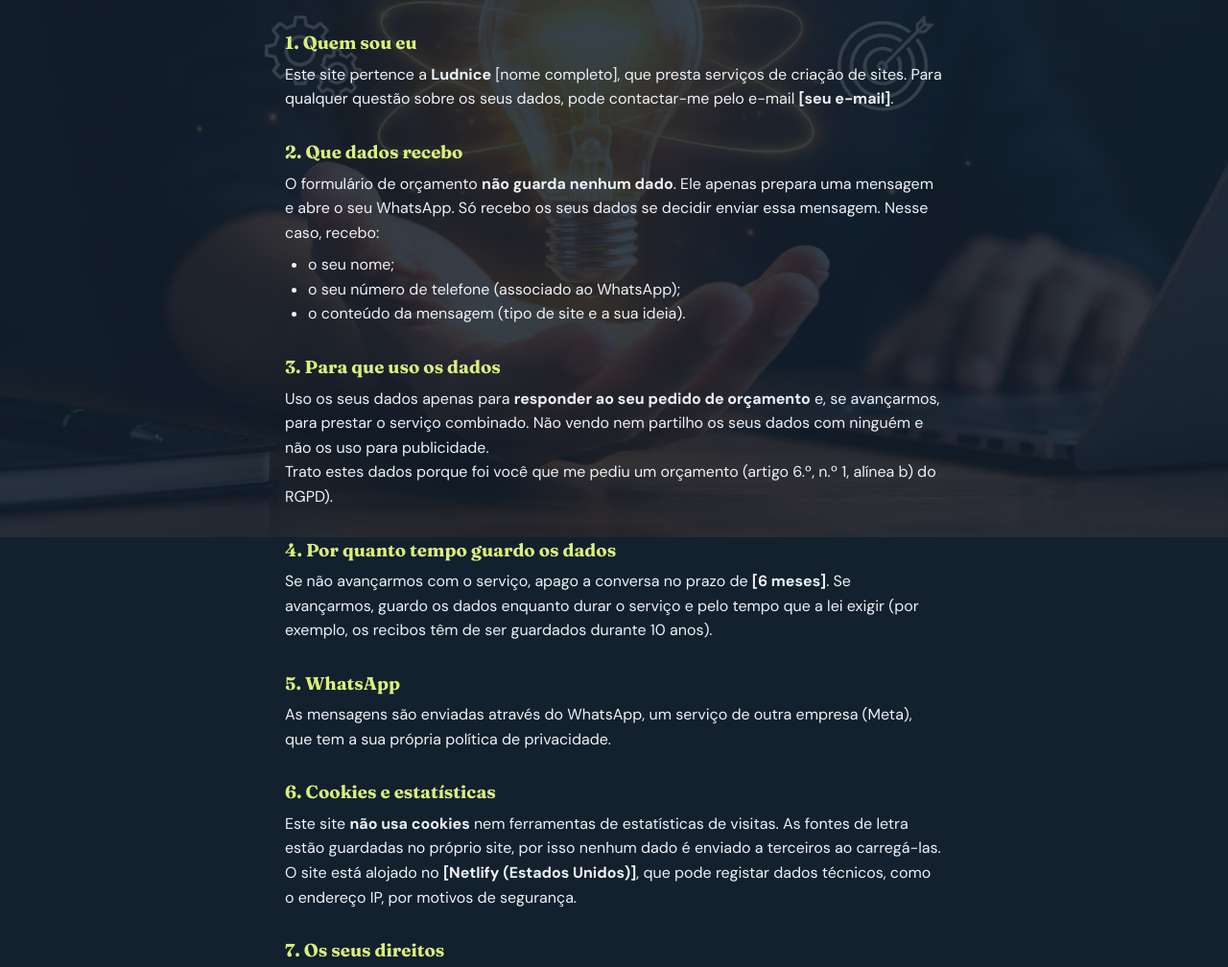
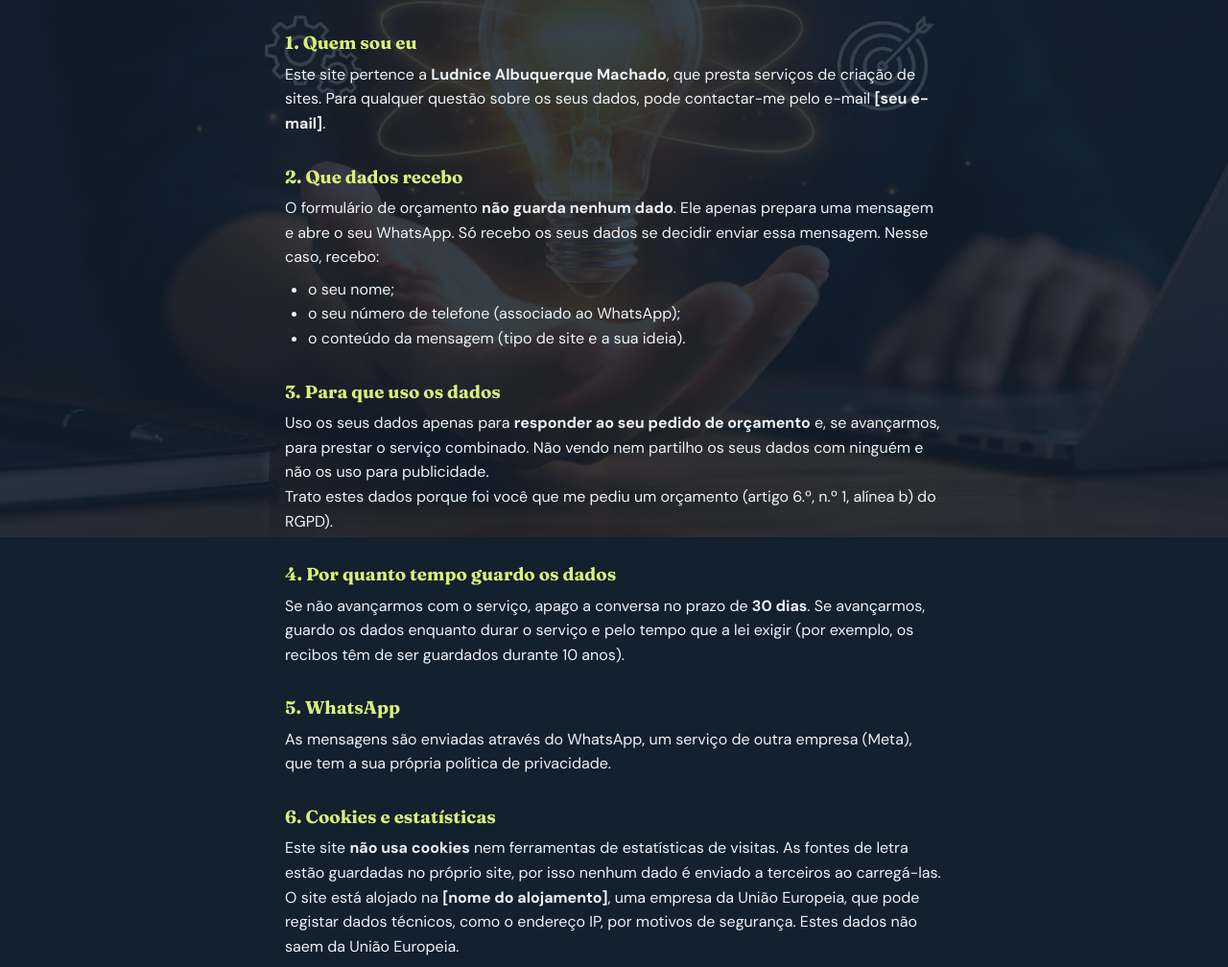
Before and after one commit to ludnice11-lang/siteLudnice, a plain HTML site: page privacidade.html in a window 1280 px wide. Shown: the part 240-1248 px from the top of the page at 96% size. Drawn offline with Linux system fonts and the light colour scheme.

Commit message:
Atualiza nome, prazo e alojamento na política de privacidade

```diff
--- a/privacidade.html
+++ b/privacidade.html
@@ -23,7 +23,7 @@
     <!-- ✏️ Os trechos com [ ] são para você completar. Leia o texto todo e ajuste ao seu jeito. -->
 
     <h3>1. Quem sou eu</h3>
-    <p>Este site pertence a <strong>Ludnice</strong> [nome completo], que presta serviços de criação de sites.
+    <p>Este site pertence a <strong>Ludnice Albuquerque Machado</strong>, que presta serviços de criação de sites.
        Para qualquer questão sobre os seus dados, pode contactar-me pelo e-mail <strong>[seu e-mail]</strong>.</p>
 
     <h3>2. Que dados recebo</h3>
@@ -44,7 +44,7 @@
        (artigo 6.º, n.º 1, alínea b) do RGPD).</p>
 
     <h3>4. Por quanto tempo guardo os dados</h3>
-    <p>Se não avançarmos com o serviço, apago a conversa no prazo de <strong>[6 meses]</strong>.
+    <p>Se não avançarmos com o serviço, apago a conversa no prazo de <strong>30 dias</strong>.
        Se avançarmos, guardo os dados enquanto durar o serviço e pelo tempo que a lei exigir
        (por exemplo, os recibos têm de ser guardados durante 10 anos).</p>
 
@@ -55,10 +55,9 @@
     <h3>6. Cookies e estatísticas</h3>
     <p>Este site <strong>não usa cookies</strong> nem ferramentas de estatísticas de visitas.
        As fontes de letra estão guardadas no próprio site, por isso nenhum dado é enviado a terceiros ao carregá-las.
-       <!-- ✏️ Troque pelo alojamento que escolher. Se a empresa for de fora da União Europeia,
-            diga o país (a lei pede que avise quando os dados podem sair da UE). -->
-       O site está alojado no <strong>[Netlify (Estados Unidos)]</strong>, que pode registar dados técnicos,
-       como o endereço IP, por motivos de segurança.</p>
+       <!-- ✏️ Quando escolher o alojamento (na União Europeia), troque [nome do alojamento] pelo nome da empresa -->
+       O site está alojado na <strong>[nome do alojamento]</strong>, uma empresa da União Europeia, que pode registar
+       dados técnicos, como o endereço IP, por motivos de segurança. Estes dados não saem da União Europeia.</p>
 
     <h3>7. Os seus direitos</h3>
     <p>Pode, a qualquer momento, pedir para <strong>ver, corrigir ou apagar</strong> os seus dados,
```
